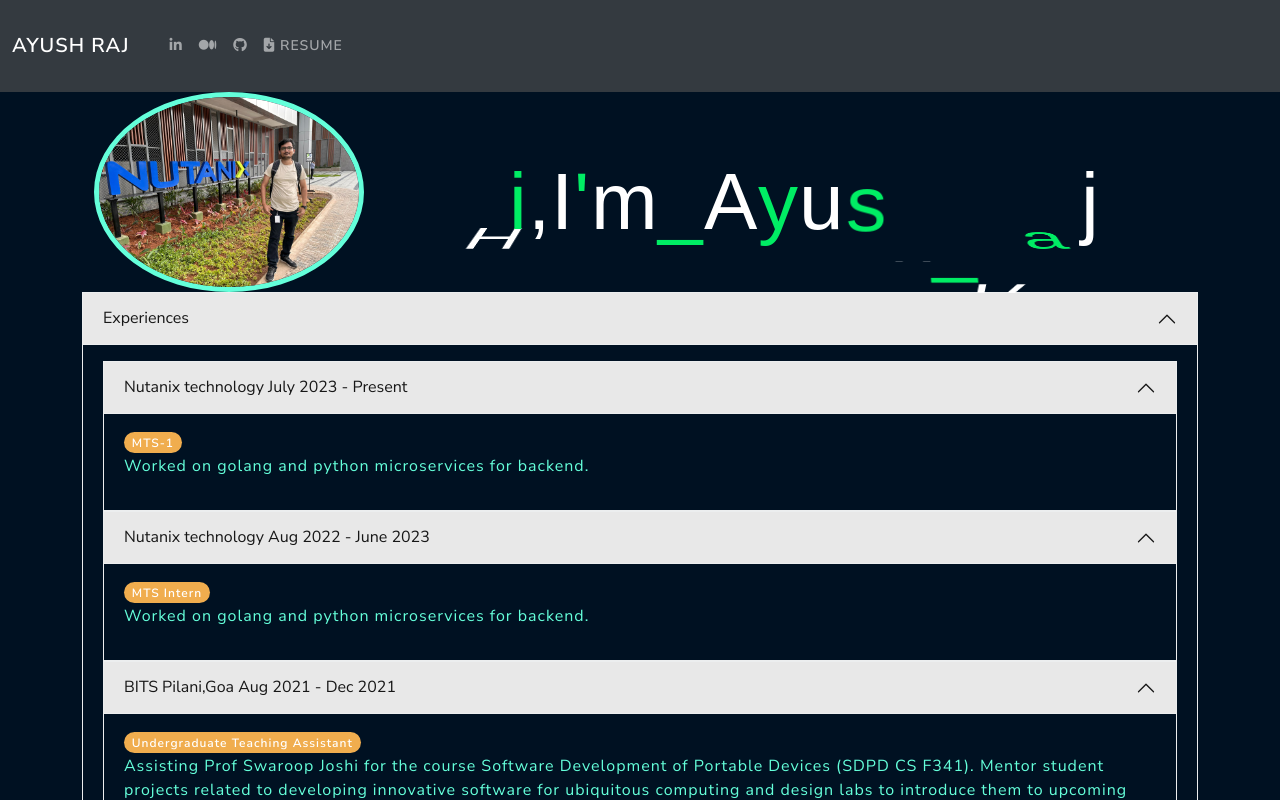
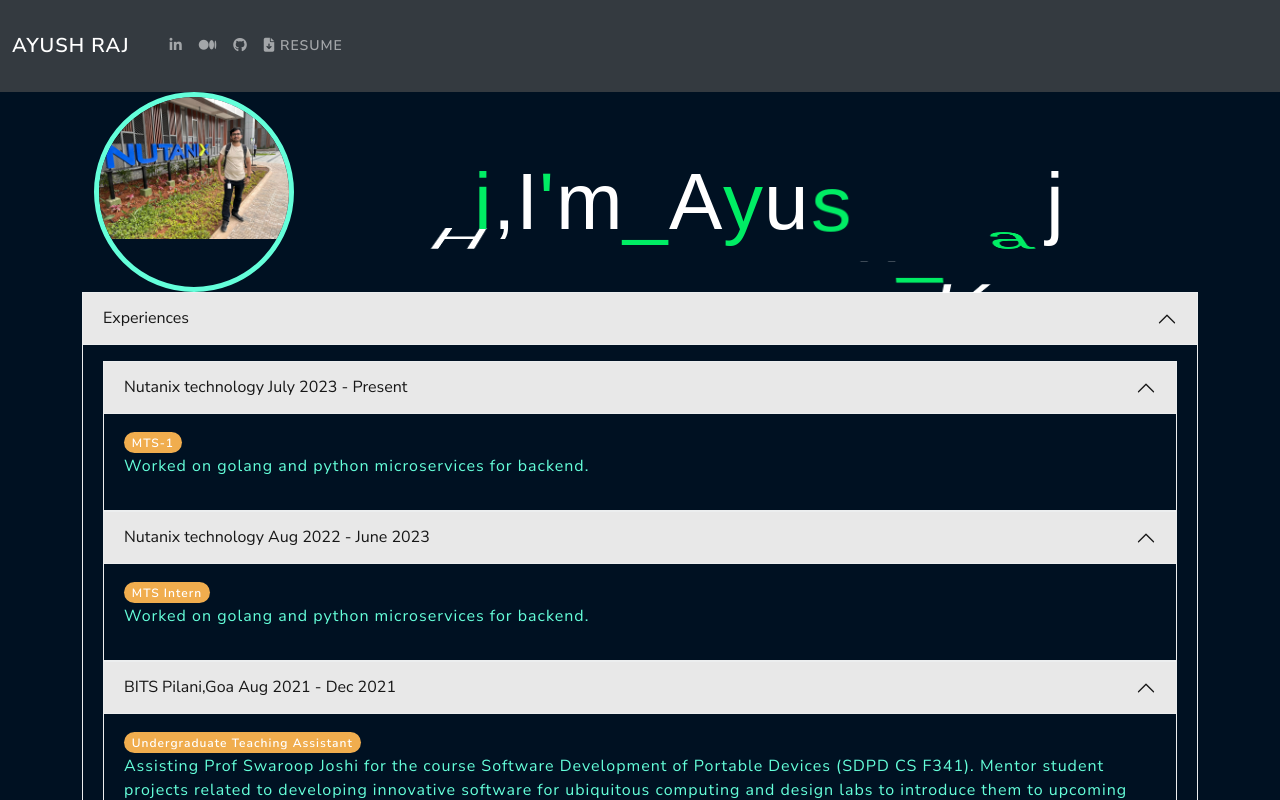
Before and after one commit to ayush-raj8/portfolio, a React (Create React App) app: page / in a window 1280 px wide. Shown: the top 800 px of the page. Built offline with nearby package versions, Linux system fonts and the light colour scheme.

Commit message:
Few changes

```diff
--- a/package.json
+++ b/package.json
@@ -14,7 +14,7 @@
     "react-bootstrap": "^2.7.3",
     "react-dom": "^18.2.0",
     "react-router-dom": "^6.10.0",
-    "react-scripts": "5.0.1",
+    "react-scripts": "^5.0.1",
     "web-vitals": "^2.1.4"
   },
   "scripts": {
--- a/public/index.html
+++ b/public/index.html
@@ -9,8 +9,9 @@
       name="description"
       content="Web site created using create-react-app"
     />
+    <!--
     <link rel="apple-touch-icon" href="%PUBLIC_URL%/logo192.png" />
-    <!--
+
       manifest.json provides metadata used when your web app is installed on a
       user's mobile device or desktop. See https://developers.google.com/web/fundamentals/web-app-manifest/
     -->
--- a/src/components/starter.css
+++ b/src/components/starter.css
@@ -11,16 +11,17 @@
 }
 
 .image-container {
-  height: 200px;
-  width: 270px;
-  border-radius: 75%;
+  height: 200px; /* Adjusted height for circular shape */
+  width: 200px; /* Adjusted width for circular shape */
+  border-radius: 50%;
   overflow: hidden;
   border: 5px solid #64FFDA;
 }
 
 img {
-  max-height: 100%;
-  max-width: 100%;
+  max-height: 150%;
+  max-width: 150%;
+  object-fit: cover; /* Ensure the image covers the circular container */
 }
 
 .text-wrapper {
```
Also changed, not shown: 1 other file (tests, documents, lock files or other folders).
